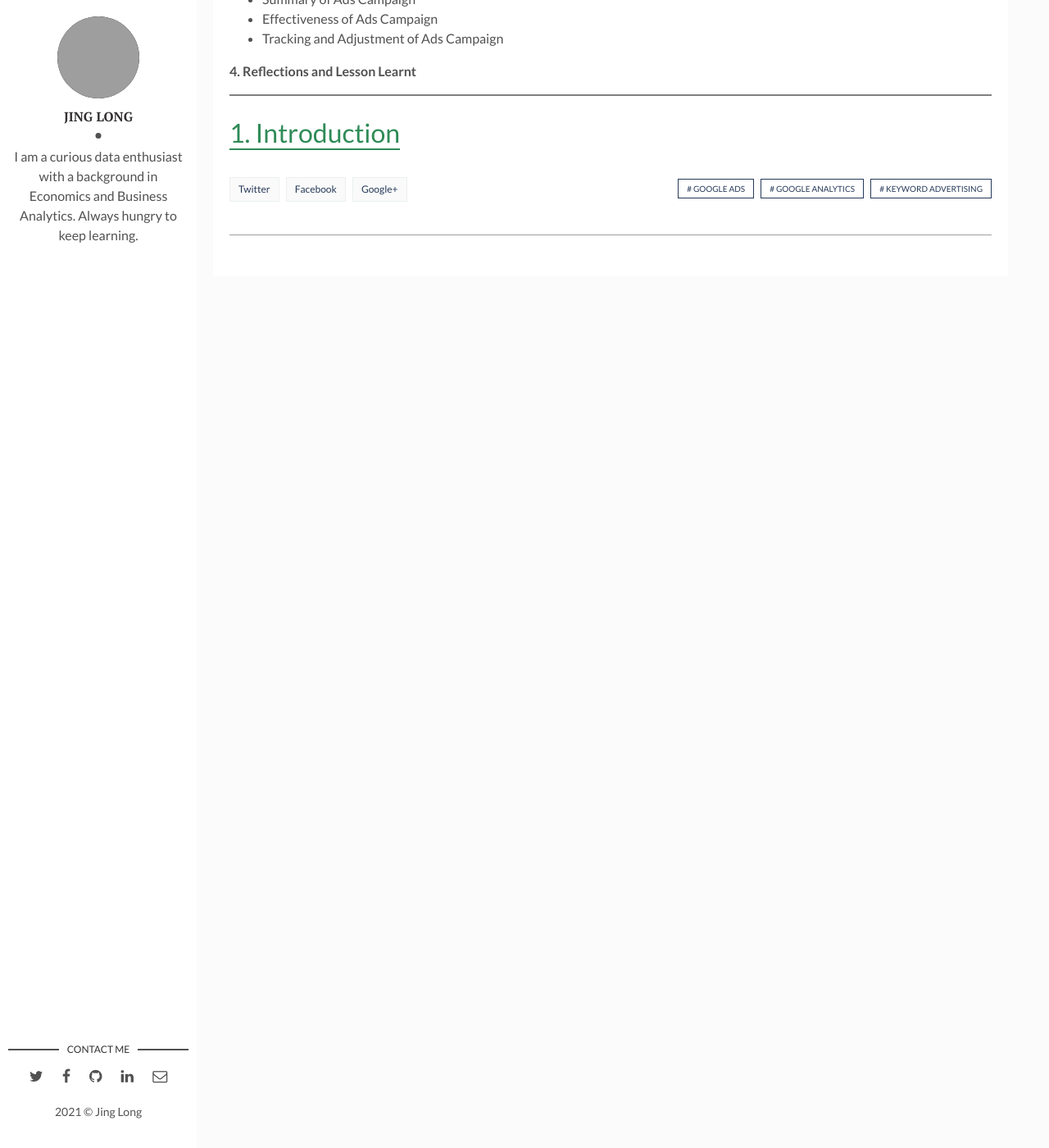
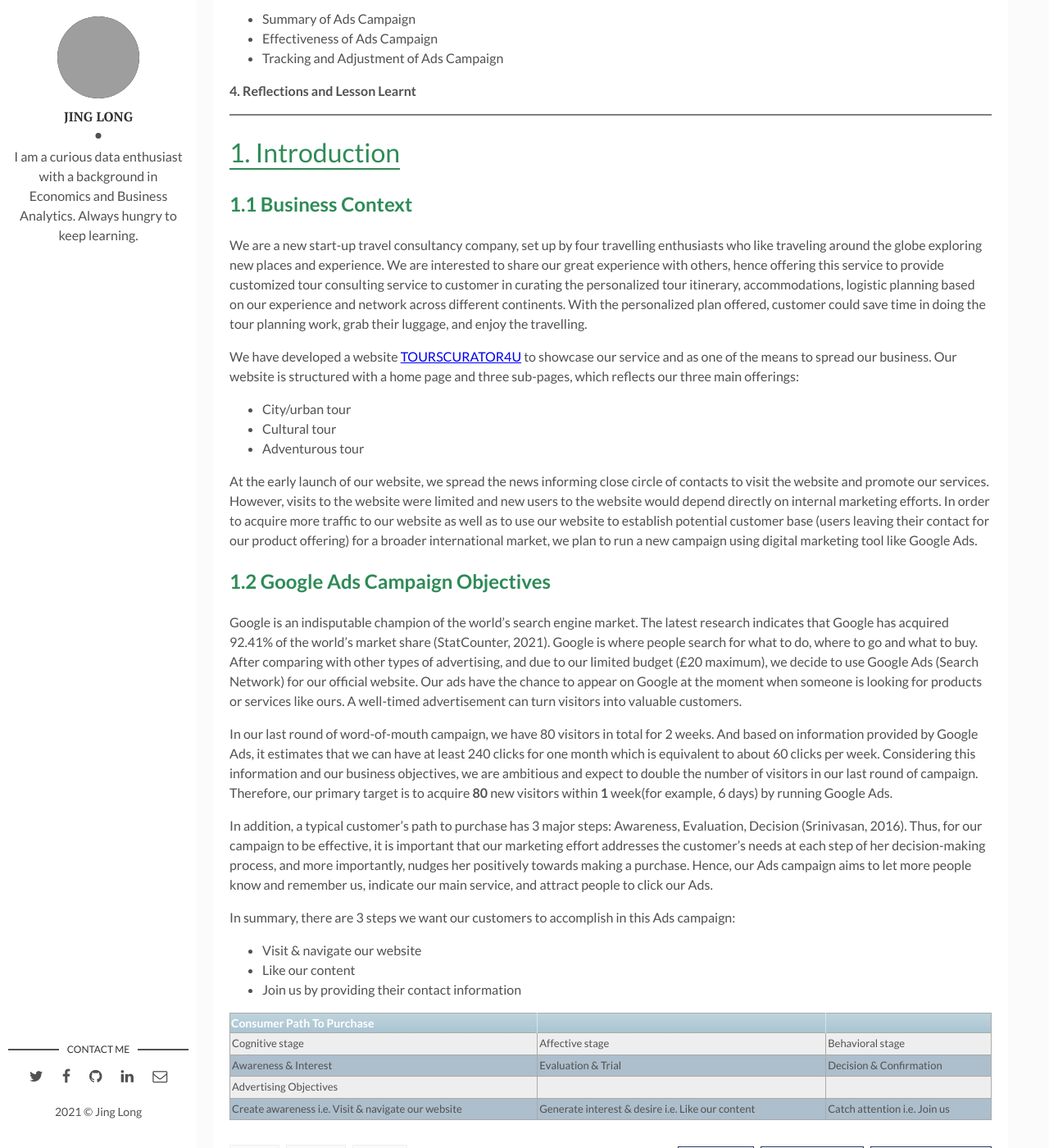
Before and after one commit to jing042323/jing-long, a Jekyll site: the page built from _posts/2021-10-07-google_ads.markdown, in a window 1280 px wide and 1400 px high, scrolled down 1073 px. Shown: the whole window at 82% size. Built offline with Jekyll 4.4.1, drawn with Linux system fonts in a browser that asks for light colours; comment, search, counter and statistics services are not loaded; before the commit the page ends 1430 px from its top, so only the background shows below that; some of the changed text lies outside the part shown; grey boxes are pictures that could not be loaded.

Commit message:
update googleads

```diff
--- a/_posts/2021-10-07-google_ads.markdown
+++ b/_posts/2021-10-07-google_ads.markdown
@@ -8,7 +8,7 @@ fig-caption: # Add figcaption (optional)
 tags: [Google Ads, Google Analytics, keyword advertising]
 ---
 
-In this project, we first design and launch our own website by Weebly, and use tag manager to monitor the site via Google Analytics. Then, we use Google Paid/Keyword Advertising with a budget of £20 to bring visitors to our site. Our goal is to measure the effectiveness of our advertising plan and adjust our decision making through analysing the real data we collect over a few weeks.
+In this project, we had a firsthand experience of 'running' a business. We first design and launch our own website by Weebly, and use tag manager to monitor the site via Google Analytics. Then, we use Google Paid/Keyword Advertising with a budget of £20 to bring visitors to our site. Our goal is to measure the effectiveness of our advertising plan and adjust our decision making through analysing the real data we collect over a few weeks.
 
 The full report contains:
 
@@ -32,3 +32,34 @@ The full report contains:
 <hr style="border:1.5px solid gray">
 
 # <span style="border-bottom:2px solid SeaGreen;color:SeaGreen">1. Introduction</span>
+
+## <span style="color:SeaGreen"> 1.1 Business Context </span>
+
+We are a new start-up travel consultancy company, set up by four travelling enthusiasts who like traveling around the globe exploring new places and experience. We are interested to share our great experience with others, hence offering this service to provide customized tour consulting service to customer in curating the personalized tour itinerary, accommodations, logistic planning based on our experience and network across different continents. With the personalized plan offered, customer could save time in doing the tour planning work, grab their luggage, and enjoy the travelling.
+
+We have developed a website [TOURSCURATOR4U](http://tourscurator4u.weebly.com/) to showcase our service and as one of the means to spread our business. Our website is structured with a home page and three sub-pages, which reflects our three main offerings:
+- City/urban tour
+- Cultural tour
+- Adventurous tour
+
+At the early launch of our website, we spread the news informing close circle of contacts to visit the website and promote our services. However, visits to the website were limited and new users to the website would depend directly on internal marketing efforts. In order to acquire more traffic to our website as well as to use our website to establish potential customer base (users leaving their contact for our product offering) for a broader international market, we plan to run a new campaign using digital marketing tool like Google Ads.
+
+## <span style="color:SeaGreen"> 1.2 Google Ads Campaign Objectives </span>
+
+Google is an indisputable champion of the world’s search engine market. The latest research indicates that Google has acquired 92.41% of the world’s market share (StatCounter, 2021). Google is where people search for what to do, where to go and what to buy. After comparing with other types of advertising, and due to our limited budget (£20 maximum), we decide to use Google Ads (Search Network) for our official website. Our ads have the chance to appear on Google at the moment when someone is looking for products or services like ours. A well-timed advertisement can turn visitors into valuable customers.
+
+In our last round of word-of-mouth campaign, we have 80 visitors in total for 2 weeks. And based on information provided by Google Ads, it estimates that we can have at least 240 clicks for one month which is equivalent to about 60 clicks per week. Considering this information and our business objectives, we are ambitious and expect to double the number of visitors in our last round of campaign. Therefore, our primary target is to acquire **80** new visitors within **1** week(for example, 6 days) by running Google Ads.
+
+In addition, a typical customer’s path to purchase has 3 major steps: Awareness, Evaluation, Decision (Srinivasan, 2016). Thus, for our campaign to be effective, it is important that our marketing effort addresses the customer’s needs at each step of her decision-making process, and more importantly, nudges her positively towards making a purchase. Hence, our Ads campaign aims to let more people know and remember us, indicate our main service, and attract people to click our Ads.
+
+In summary, there are 3 steps we want our customers to accomplish in this Ads campaign:
+- Visit & navigate our website
+-	Like our content
+- Join us by providing their contact information
+
+|     Consumer Path To Purchase                                                                                                                                      |
+|---------------------------------------------------------------|-------------------------------------------------------------|-----------------------------------------|
+|     Cognitive   stage                                         |     Affective   stage                                       |     Behavioral   stage                  |
+|     Awareness & Interest                                      |     Evaluation & Trial                                      |     Decision & Confirmation             |
+|     Advertising Objectives                                                                                                                                           |
+|     Create awareness     i.e. Visit & navigate our website    |     Generate interest & desire     i.e. Like our content    |     Catch attention     i.e. Join us    |
```
